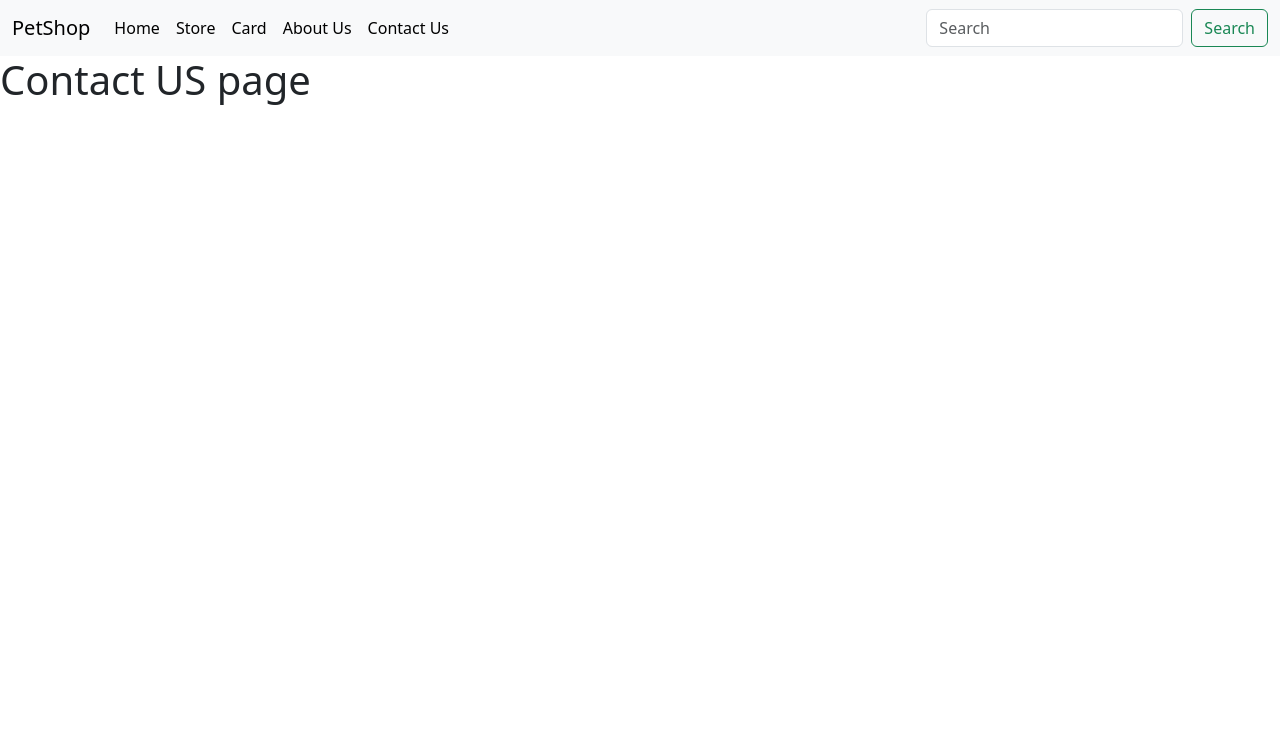
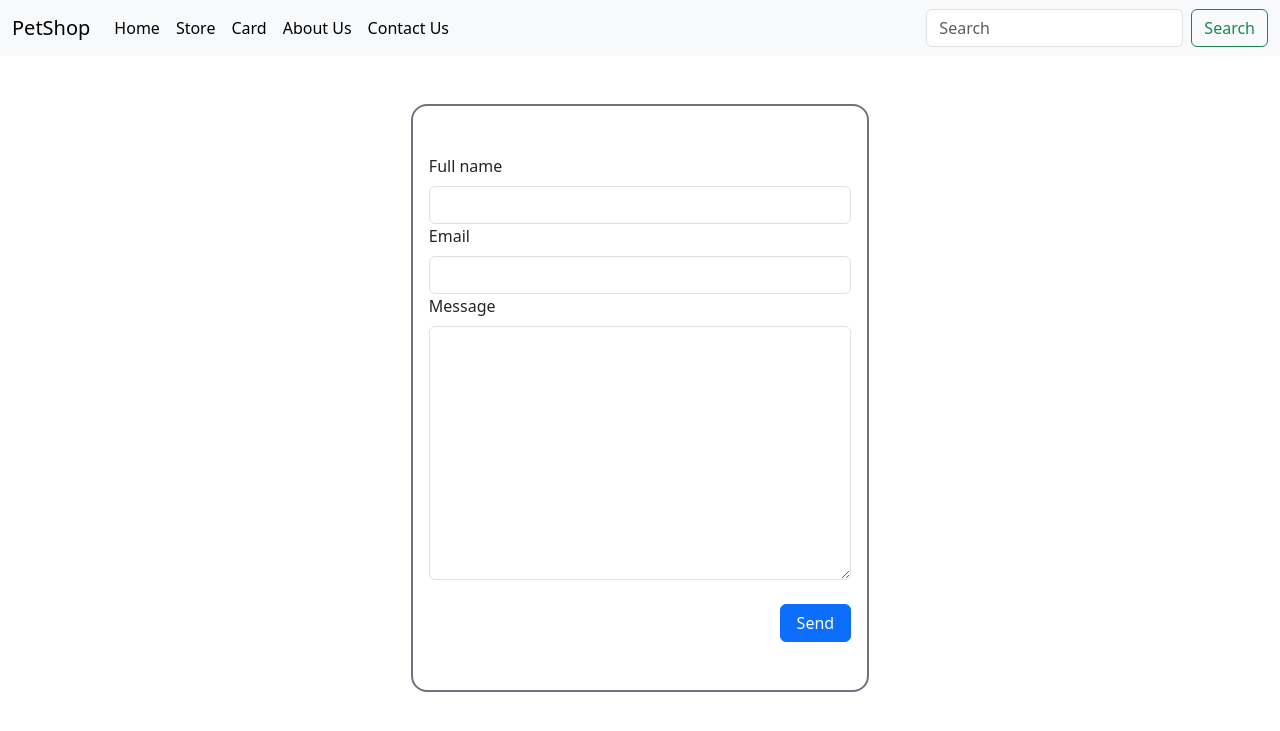
Before and after one commit to thesalimft-git/Django-P2G3-mahya-smnt, a Django app: page /contact-us/ in a window 1280 px wide. Shown: the top 731 px of the page. Run offline with Django 5.2, Linux system fonts and the light colour scheme.

Commit message:
add contact us template

```diff
--- a/blog/templates/blog/contact-us.html
+++ b/blog/templates/blog/contact-us.html
@@ -5,7 +5,28 @@
 {% endblock title %}
 
 {% block content %}
-    <h1>
-        Contact US page
-    </h1>
+    <div class="container mt-5">
+        <div class="row justify-content-center mx-auto px-2">
+            <div class="col-12 col-md-8 col-lg-5 border border-2 border-secondary rounded-4 py-5 px-3">
+                <form action="">
+                    <div>
+                        <label class="form-label" for="fullname">Full name</label>
+                        <input class="form-control"  type="text" id="fullname" name="fullname">
+                    </div>
+                    <div>
+                        <label class="form-label" for="email">Email</label>
+                        <input class="form-control"  type="email" id="email" name="email">
+                    </div>
+                    <div>
+                        <label class="form-label" for="msg">Message</label>
+                        <textarea  class="form-control"  id="msg" name="msg" cols=30 rows=10></textarea>
+                    </div>
+                    <div>
+                        <button class="btn btn-primary mt-4 px-3 float-end" type="submit">Send</button>
+                    </div>
+                </form>
+        </div>
+        </div>
+    </div>
+
 {% endblock content %}
```
